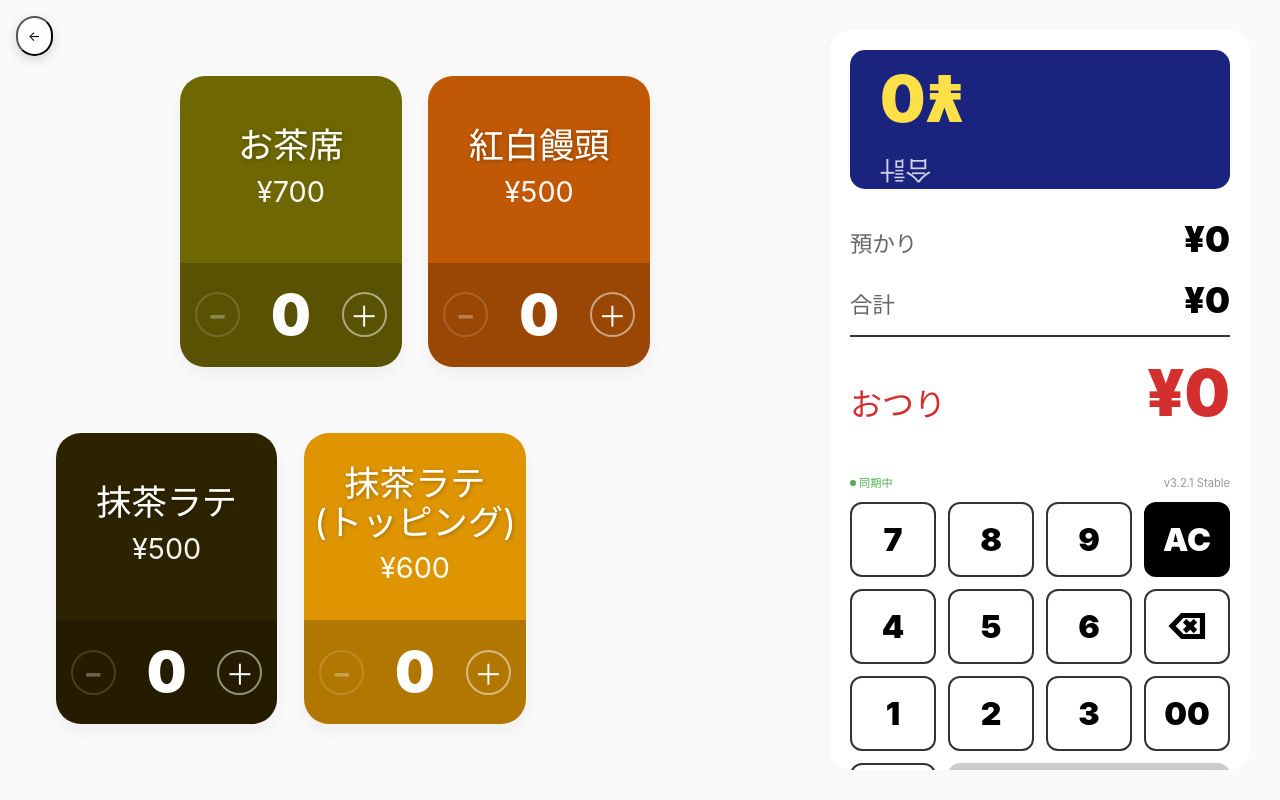
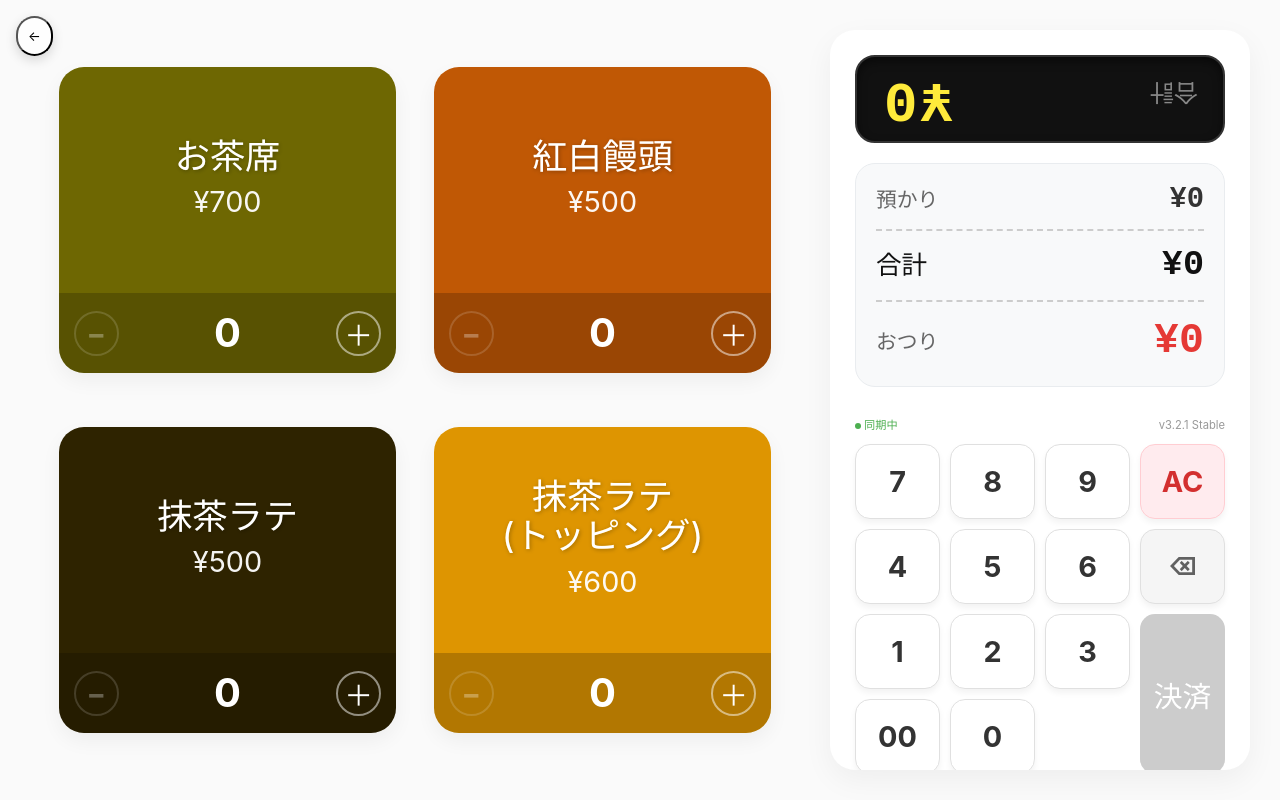
Before and after one commit to hakusaidiet-jpg/Kcha-neworder-project, a React (Vite) app: page /#/order in a window 1280 px wide. Built offline with nearby package versions, Linux system fonts and the light colour scheme; no server answers; the database is empty; a web font is replaced by a local one.

Commit message:
Update OrderScreen.css

```diff
--- a/src/components/POS/OrderScreen.css
+++ b/src/components/POS/OrderScreen.css
@@ -18,36 +18,10 @@
 .order-screen-container .pos-product-grid {
     flex: 1;
     display: grid;
-    grid-template-columns: repeat(6, 1fr);
-    grid-template-rows: 1fr 1fr;
-    gap: 15px;
+    grid-template-columns: repeat(2, 1fr);
+    grid-template-rows: repeat(2, 1fr);
+    gap: 20px;
     padding: 20px;
-}
-
-/* Base Product Grid Positioning */
-.order-screen-container .pos-product-grid .pos-product-card:nth-child(1) {
-    grid-column: 2 / 4;
-    grid-row: 1;
-}
-
-.order-screen-container .pos-product-grid .pos-product-card:nth-child(2) {
-    grid-column: 4 / 6;
-    grid-row: 1;
-}
-
-.order-screen-container .pos-product-grid .pos-product-card:nth-child(3) {
-    grid-column: 1 / 3;
-    grid-row: 2;
-}
-
-.order-screen-container .pos-product-grid .pos-product-card:nth-child(4) {
-    grid-column: 3 / 5;
-    grid-row: 2;
-}
-
-.order-screen-container .pos-product-grid .pos-product-card:nth-child(5) {
-    grid-column: 5 / 7;
-    grid-row: 2;
 }
 
 /* =========================
@@ -62,26 +36,9 @@
     box-shadow: 0 8px 20px rgba(0, 0, 0, 0.05);
     transition: transform 0.1s;
     overflow: hidden;
-    height: 85%;
+    height: 90%;
     width: 95%;
     margin: auto;
-}
-
-.order-screen-container .pos-product-card.custom-mode {
-    animation: pulse-border 1.5s infinite;
-    box-shadow: 0 0 0 4px #ff9800, 0 8px 20px rgba(0, 0, 0, 0.15);
-}
-
-@keyframes pulse-border {
-
-    0%,
-    100% {
-        box-shadow: 0 0 0 4px #ff9800, 0 8px 20px rgba(0, 0, 0, 0.15);
-    }
-
-    50% {
-        box-shadow: 0 0 0 8px #ff9800, 0 8px 20px rgba(0, 0, 0, 0.25);
-    }
 }
 
 .order-screen-container .product-info-area {
@@ -150,229 +107,217 @@
 }
 
 .order-screen-container .counter-value {
-    font-size: 3.5rem;
-    font-weight: 900;
-    min-width: 50px;
+    font-size: 2.5rem;
+    font-weight: bold;
+    min-width: 40px;
     text-align: center;
 }
 
-/* Control Panel */
+/* =========================
+   コントロールパネル（右側）
+========================= */
 .order-screen-container .control-panel {
-    width: 380px;
-    flex-shrink: 0;
+    width: 420px;
+    background: #fff;
+    border-radius: 25px;
+    padding: 25px;
     display: flex;
     flex-direction: column;
-    background: #fff;
-    padding: 20px;
-    border-radius: 20px;
-    box-shadow: -5px 0 20px rgba(0, 0, 0, 0.02);
-
-    /* Scroll fix for iPad overflow */
-    overflow-y: auto;
-    -webkit-overflow-scrolling: touch;
+    box-shadow: 0 10px 30px rgba(0, 0, 0, 0.05);
+    height: 100%;
+    box-sizing: border-box;
+    overflow: hidden;
 }
 
-.order-screen-container .control-panel::-webkit-scrollbar {
-    display: none;
-}
-
+/* =========================
+   客面表示（180度回転）
+========================= */
 .order-screen-container .customer-display-box {
-    height: 160px;
-    background: #1a237e;
-    color: #fff;
-    border-radius: 15px;
+    background: #111;
+    border-radius: 20px;
+    height: 100px;
+    margin-bottom: 20px;
+    padding: 0 25px;
     display: flex;
-    justify-content: flex-end;
     align-items: center;
-    padding: 0 30px;
-    margin-bottom: 20px;
+    box-shadow: inset 0 4px 10px rgba(0, 0, 0, 0.5);
+    border: 2px solid #333;
 }
 
 .order-screen-container .customer-text-upside-down {
     transform: rotate(180deg);
-    text-align: right;
     width: 100%;
+    display: flex;
+    justify-content: space-between;
+    align-items: baseline;
 }
 
 .order-screen-container .customer-text-upside-down .label {
-    font-size: 1.6rem;
-    opacity: 0.8;
-    margin-bottom: 5px;
+    font-size: 1.5rem;
+    color: #888;
+    font-weight: bold;
 }
 
 .order-screen-container .customer-text-upside-down .amount {
-    font-size: 4rem;
+    font-size: 3.5rem;
     font-weight: 900;
-    color: #fde047;
+    color: #ffeb3b;
+    font-family: monospace;
+    letter-spacing: 2px;
 }
 
+/* =========================
+   店員面表示
+========================= */
 .order-screen-container .staff-display-box {
+    background: #f8f9fa;
+    border-radius: 20px;
+    padding: 10px 20px;
     margin-bottom: 20px;
+    border: 1px solid #e9ecef;
 }
 
 .order-screen-container .display-row {
     display: flex;
     justify-content: space-between;
-    align-items: baseline;
+    align-items: center;
     padding: 4px 0;
 }
 
 .order-screen-container .display-row .label {
-    font-size: 1.4rem;
+    font-size: 1.3rem;
     color: #666;
     font-weight: bold;
 }
 
 .order-screen-container .display-row .value {
-    font-size: 2.2rem;
-    font-weight: 900;
-    color: #000;
+    font-size: 1.8rem;
+    font-weight: bold;
+    color: #333;
+    font-family: monospace;
 }
 
 .order-screen-container .display-row.staff-total-row {
-    border-bottom: 2px solid #333;
-    padding-bottom: 8px;
-    margin-bottom: 4px;
+    border-top: 2px dashed #ccc;
+    border-bottom: 2px dashed #ccc;
+    padding: 8px 0;
+    margin: 4px 0;
 }
 
-.order-screen-container .display-row.change .label {
-    font-size: 2rem;
-    color: #d32f2f;
+.order-screen-container .display-row.staff-total-row .label {
+    font-size: 1.6rem;
+    color: #111;
+}
+
+.order-screen-container .display-row.staff-total-row .value {
+    font-size: 2.2rem;
+    color: #111;
 }
 
 .order-screen-container .display-row.change .value {
-    font-size: 4rem;
-    color: #d32f2f;
+    font-size: 2.6rem;
+    font-weight: 900;
+    color: #e53935;
 }
 
-/* Keypad */
+/* =========================
+   テンキー
+========================= */
 .order-screen-container .keypad-container {
-    margin-top: auto;
-    flex: 0 1 auto;
+    flex: 1;
     display: flex;
-    flex-direction: column;
+    align-items: stretch;
 }
 
 .order-screen-container .keypad {
     display: grid;
     grid-template-columns: repeat(4, 1fr);
     grid-template-rows: repeat(4, 75px);
-    gap: 12px;
+    gap: 10px;
     width: 100%;
-    margin: 0 auto;
 }
 
 .order-screen-container .key-btn {
-    border: 2px solid #333;
-    background: #fff;
-    color: #000;
-    border-radius: 12px;
-    font-size: 2rem;
-    font-weight: 900;
+    border-radius: 15px;
+    border: 1px solid #e0e0e0;
+    background: #ffffff;
+    font-size: 1.8rem;
+    font-weight: bold;
+    color: #333;
     cursor: pointer;
-    display: flex;
-    align-items: center;
-    justify-content: center;
-    height: 75px;
+    box-shadow: 0 4px 6px rgba(0, 0, 0, 0.05);
 }
 
 .order-screen-container .key-btn:active {
-    background: #333;
-    color: #fff;
+    background: #f0f0f0;
+    transform: translateY(2px);
+    box-shadow: 0 2px 4px rgba(0, 0, 0, 0.05);
 }
 
-.order-screen-container .ac-btn {
-    background: #000;
-    color: #fff;
-    border-color: #000;
+.order-screen-container .key-btn.ac-btn {
+    background: #ffebee;
+    color: #d32f2f;
+    border-color: #ffcdd2;
 }
 
-.order-screen-container .zero-btn {
+.order-screen-container .key-btn.ac-btn:active {
+    background: #ffcdd2;
+}
+
+.order-screen-container .key-btn.back-btn {
+    background: #f5f5f5;
+    color: #616161;
+    font-size: 1.5rem;
+}
+
+.order-screen-container .key-btn.back-btn:active {
+    background: #e0e0e0;
+}
+
+.order-screen-container .key-btn.zero-btn {
     grid-column: span 1;
 }
 
-.order-screen-container .back-btn {
-    font-size: 2.2rem;
-}
-
 .order-screen-container .pos-complete-btn {
-    grid-column: 2 / span 3;
-    grid-row: 4;
-    background: #d32f2f;
+    grid-column: 4;
+    grid-row: 3 / span 2;
+    border-radius: 15px;
+    border: none;
+    background: #4caf50;
     color: white;
-    font-size: 2rem;
-    font-weight: 900;
-    border: none;
-    border-radius: 12px;
+    font-size: 1.8rem;
+    font-weight: bold;
     cursor: pointer;
-    box-shadow: 0 4px 10px rgba(211, 47, 47, 0.3);
-    display: flex;
-    align-items: center;
-    justify-content: center;
-    height: 75px;
+    box-shadow: 0 6px 15px rgba(76, 175, 80, 0.3);
+    transition: all 0.2s;
 }
 
 .order-screen-container .pos-complete-btn.ready {
-    animation: pulse-glow 2s infinite;
+    animation: pulse 2s infinite;
 }
 
-@keyframes pulse-glow {
+@keyframes pulse {
     0% {
-        box-shadow: 0 0 0 0 rgba(211, 47, 47, 0.7);
+        transform: scale(1);
     }
 
-    70% {
-        box-shadow: 0 0 0 10px rgba(211, 47, 47, 0);
+    50% {
+        transform: scale(1.02);
     }
 
     100% {
-        box-shadow: 0 0 0 0 rgba(211, 47, 47, 0);
+        transform: scale(1);
     }
 }
 
 .order-screen-container .pos-complete-btn:active {
-    transform: scale(0.95);
+    transform: translateY(2px);
 }
 
 .order-screen-container .pos-complete-btn:disabled {
     background: #ccc;
     box-shadow: none;
     cursor: not-allowed;
-}
-
-.order-screen-container .custom-price-indicator {
-    background: linear-gradient(135deg, #ff9800 0%, #ff6f00 100%);
-    color: white;
-    padding: 12px;
-    border-radius: 15px;
-    margin-bottom: 15px;
-    text-align: center;
-    box-shadow: 0 4px 12px rgba(255, 152, 0, 0.3);
-    animation: fade-in 0.3s;
-}
-
-.order-screen-container .custom-price-indicator .indicator-text {
-    font-size: 1rem;
-    font-weight: bold;
-    margin-bottom: 5px;
-    opacity: 0.95;
-}
-
-.order-screen-container .custom-price-indicator .indicator-amount {
-    font-size: 2.2rem;
-    font-weight: 900;
-}
-
-@keyframes fade-in {
-    from {
-        opacity: 0;
-        transform: translateY(-10px);
-    }
-
-    to {
-        opacity: 1;
-        transform: translateY(0);
-    }
 }
 
 /* =========================
@@ -429,12 +374,6 @@
         padding: 10px;
         gap: 10px;
         flex: none;
-    }
-
-    /* Reset specific child positioning for mobile */
-    .order-screen-container .pos-product-grid .pos-product-card:nth-child(n) {
-        grid-column: auto !important;
-        grid-row: auto !important;
     }
 
     .order-screen-container .pos-product-card {
@@ -524,11 +463,6 @@
         font-size: 1.4rem;
         /* Reduced */
     }
-
-    .order-screen-container .custom-price-indicator .indicator-amount {
-        font-size: 1.6rem;
-        /* Reduced */
-    }
 }
 
 @media (max-width: 480px) {
```
